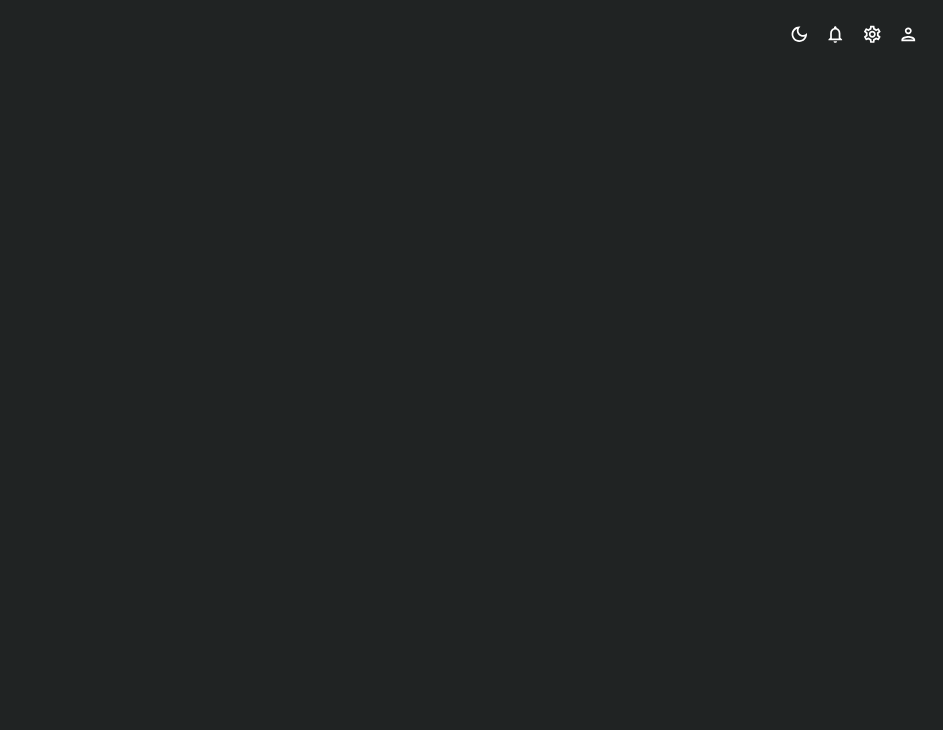
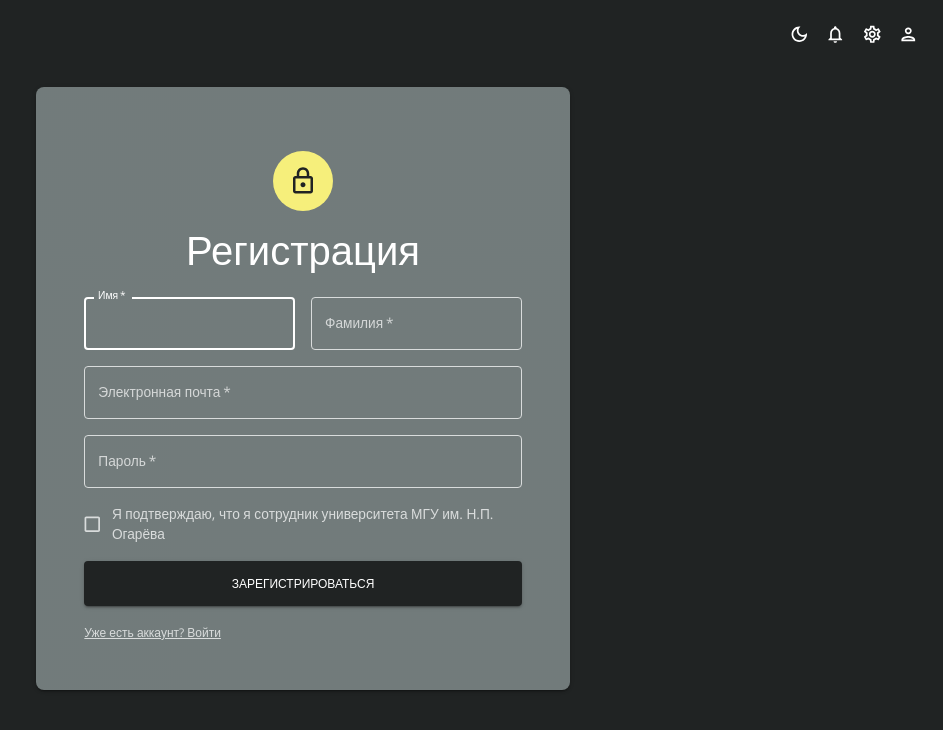
Before and after one commit to elizaveta-rybina/MRSU_DNS, a React (Create React App) app in the folder src/frontend/: page /signup in a window 1280 px wide. Before the commit this address had no page. Shown: the top 730 px of the page, without its empty margins (337-1280 px from the left). Built offline with nearby package versions, Linux system fonts and the light colour scheme.

Commit message:
add signup form and fix some bugs in signin form

```diff
--- a/src/frontend/src/components/App/SignInUp.jsx
+++ b/src/frontend/src/components/App/SignInUp.jsx
@@ -1,6 +1,7 @@
 import { Route, Routes } from "react-router-dom";
 import Topbar from "../../scenes/global/Topbar";
 import SignInSide from "../../scenes/signin";
+import SignUp from '../../scenes/signup';
 
 function SignInUp() {
   return (
@@ -9,7 +10,7 @@ function SignInUp() {
         <Topbar />
         <Routes>
           <Route path="/" element={<SignInSide />} />
-          {/* <Route path="/signup" element={<SignUp />} /> */}
+          <Route path="/signup" element={<SignUp />} />
         </Routes>
       </main>
     </div>
--- a/src/frontend/src/scenes/signin/index.jsx
+++ b/src/frontend/src/scenes/signin/index.jsx
@@ -6,12 +6,12 @@ import Button from "@mui/material/Button";
 import Checkbox from "@mui/material/Checkbox";
 import FormControlLabel from "@mui/material/FormControlLabel";
 import Grid from "@mui/material/Grid";
-import Link from "@mui/material/Link";
 import Paper from "@mui/material/Paper";
 import TextField from "@mui/material/TextField";
 import Typography from "@mui/material/Typography";
 import { styled } from "@mui/system";
 import * as React from "react";
+import { Link } from "react-router-dom";
 import { tokens } from "../../theme";
 
 const CustomTextField = styled(TextField)(({ theme, colors }) => ({
@@ -37,6 +37,9 @@ const CustomTextField = styled(TextField)(({ theme, colors }) => ({
         transition: "background-color 5000s ease-in-out 0s",
       },
     },
+  },
+  [theme.breakpoints.down("sm")]: {
+    width: "100%", // на маленьких экранах ширина 100%
   },
 }));
 
@@ -67,8 +70,10 @@ export default function SignInSide() {
       <Grid
         item
         xs={10}
-        sm={7}
-        md={4}
+        sm={8}
+        md={6}
+        lg={5}
+        xl={4}
         component={Paper}
         bgcolor={colors.primary[400]}
         elevation={2}
@@ -84,19 +89,43 @@ export default function SignInSide() {
         <Box
           sx={{
             my: 4,
-            mx: 4,
+            mx: 2,
             display: "flex",
             flexDirection: "column",
             alignItems: "center",
+            [theme.breakpoints.up("md")]: {
+              mx: 4, // Отступы для md и больше
+            },
           }}
         >
           <Avatar
-            sx={{ m: 2, bgcolor: "secondary.main", width: 60, height: 60 }}
+            sx={{
+              display: "none",
+              [theme.breakpoints.up("sm")]: {
+                display: "block",
+                m: 2,
+                bgcolor: "secondary.main",
+                width: 60,
+                height: 60,
+                display: "flex",
+                alignItems: "center",
+              },
+            }}
           >
-            <LockOutlinedIcon />
+            <LockOutlinedIcon sx={{ fontSize: 30 }} />
           </Avatar>
 
-          <Typography color={colors.primary[100]} component="h1" variant="h1">
+          <Typography
+            color={colors.primary[100]}
+            variant="h1"
+            component="h1"
+            sx={{
+              fontSize: "h2.fontSize", // Используем размер шрифта для h1 из темы по умолчанию
+              [theme.breakpoints.up("lg")]: {
+                fontSize: "h1.fontSize", // Изменяем размер шрифта для h4 на больших экранах
+              },
+            }}
+          >
             Вход
           </Typography>
           <Box
@@ -152,34 +181,46 @@ export default function SignInSide() {
             >
               Войти
             </Button>
-            <Grid container>
-              <Grid item xs>
+            <Grid container spacing={2} alignItems="center">
+              <Grid item xs={12} sm={6} sx={{ textAlign: "left" }}>
+                <Typography variant="body2" component="span">
                   <Link
-                  href="#"
-                  variant="body2"
-                  sx={{
-                    color: colors.primary[200],
-                    textDecoration: "underline",
-                    "&:hover": { color: colors.primary[100] },
-                    transition: "color 0.3s ease",
+                    to="/foggotpsw"
+                    style={{
+                      color: colors.primary[200], // Цвет текста ссылки
+                      textDecoration: "underline", // Подчеркивание при наведении
+                      transition: "color 0.3s ease", // Плавное изменение цвета
                     }}
+                    className="custom-link"
                   >
                     Забыли пароль?
                   </Link>
+                </Typography>
               </Grid>
-              <Grid item>
+              <Grid
+                item
+                xs={12}
+                sm={6}
+                sx={{
+                  textAlign: "left",
+                  [theme.breakpoints.up("sm")]: {
+                    textAlign: "right",
+                  },
+                }}
+              >
+                <Typography variant="body2" component="span">
                   <Link
-                  href="#"
-                  variant="body2"
-                  sx={{
-                    color: colors.primary[200],
-                    textDecoration: "underline",
-                    "&:hover": { color: colors.primary[100] },
-                    transition: "color 0.3s ease",
+                    to="/signup"
+                    style={{
+                      color: colors.primary[200], // Цвет текста ссылки
+                      textDecoration: "underline", // Подчеркивание при наведении
+                      transition: "color 0.3s ease", // Плавное изменение цвета
                     }}
+                    className="custom-link"
                   >
                     {"Нет аккаунта? Зарегистрируйтесь!"}
                   </Link>
+                </Typography>
               </Grid>
             </Grid>
           </Box>
--- a/src/frontend/src/scenes/signup/index.jsx
+++ b/src/frontend/src/scenes/signup/index.jsx
@@ -0,0 +1,235 @@
+import LockOutlinedIcon from "@mui/icons-material/LockOutlined";
+import { useTheme } from "@mui/material";
+import Avatar from "@mui/material/Avatar";
+import Box from "@mui/material/Box";
+import Button from "@mui/material/Button";
+import Checkbox from "@mui/material/Checkbox";
+import FormControlLabel from "@mui/material/FormControlLabel";
+import Grid from "@mui/material/Grid";
+import Paper from "@mui/material/Paper";
+import TextField from "@mui/material/TextField";
+import Typography from "@mui/material/Typography";
+import { styled } from "@mui/system";
+import * as React from "react";
+import { Link } from "react-router-dom";
+import { tokens } from "../../theme";
+
+const CustomTextField = styled(TextField)(({ theme, colors }) => ({
+  "& label.Mui-focused": {
+    color: colors.primary[100], // цвет текста лейбла при фокусе
+  },
+  "& .MuiOutlinedInput-root": {
+    "& fieldset": {
+      borderColor: colors.primary[200],
+    },
+    "&:hover fieldset": {
+      borderColor: colors.primary[100],
+    },
+    "&.Mui-focused fieldset": {
+      borderColor: colors.primary[100],
+    },
+    "& .MuiInputBase-input": {
+      color: colors.primary[100], // Цвет текста
+      backgroundColor: "transparent", // Прозрачный фон
+      "&:-webkit-autofill": {
+        WebkitBoxShadow: "0 0 0 100px transparent inset", // Убирает цвет фона для автозаполнения
+        WebkitTextFillColor: colors.primary[100], // Цвет текста для автозаполнения
+        transition: "background-color 5000s ease-in-out 0s",
+      },
+    },
+  },
+  [theme.breakpoints.down("sm")]: {
+    width: "100%", // на маленьких экранах ширина 100%
+  },
+}));
+
+export default function SignUp() {
+  const handleSubmit = (event) => {
+    event.preventDefault();
+    const data = new FormData(event.currentTarget);
+    console.log({
+      email: data.get("email"),
+      password: data.get("password"),
+    });
+  };
+
+  const theme = useTheme();
+  const colors = tokens(theme.palette.mode);
+
+  return (
+    <Grid
+      container
+      component="main"
+      sx={{
+        height: "80vh",
+        display: "flex",
+        justifyContent: "center",
+        alignItems: "center",
+      }}
+    >
+      <Grid
+        item
+        xs={10}
+        sm={8}
+        md={6}
+        lg={5}
+        xl={4}
+        component={Paper}
+        bgcolor={colors.primary[400]}
+        elevation={2}
+        sx={{
+          borderRadius: 2,
+          display: "flex",
+          flexDirection: "column",
+          justifyContent: "center",
+          alignItems: "center",
+          padding: 2,
+        }}
+      >
+        <Box
+          sx={{
+            my: 1,
+            mx: 2,
+            display: "flex",
+            flexDirection: "column",
+            alignItems: "center",
+            [theme.breakpoints.up("md")]: {
+              mx: 4,
+              my: 4,
+            },
+          }}
+        >
+          <Avatar
+            sx={{
+              display: "none",
+              [theme.breakpoints.up("sm")]: {
+                display: "block",
+                m: 2,
+                bgcolor: "secondary.main",
+                width: 60,
+                height: 60,
+                display: "flex",
+                alignItems: "center"
+              },
+            }}
+          >
+            <LockOutlinedIcon sx={{ fontSize: 30 }}/>
+          </Avatar>
+
+          <Typography
+            color={colors.primary[100]}
+            variant="h1"
+            component="h1"
+            sx={{
+              fontSize: "h2.fontSize", // Используем размер шрифта для h1 из темы по умолчанию
+              [theme.breakpoints.up("lg")]: {
+                fontSize: "h1.fontSize", // Изменяем размер шрифта для h4 на больших экранах
+              },
+            }}
+          >
+            Регистрация
+          </Typography>
+          <Box
+            component="form"
+            noValidate
+            onSubmit={handleSubmit}
+            sx={{ mt: 3 }}
+          >
+            <Grid container spacing={2}>
+              <Grid item xs={12} sm={6}>
+                <CustomTextField
+                  colors={colors}
+                  autoComplete="given-name"
+                  name="firstName"
+                  required
+                  fullWidth
+                  id="firstName"
+                  label="Имя"
+                  autoFocus
+                />
+              </Grid>
+              <Grid item xs={12} sm={6}>
+                <CustomTextField
+                  colors={colors}
+                  required
+                  fullWidth
+                  id="lastName"
+                  label="Фамилия"
+                  name="lastName"
+                  autoComplete="family-name"
+                />
+              </Grid>
+              <Grid item xs={12}>
+                <CustomTextField
+                  colors={colors}
+                  required
+                  fullWidth
+                  id="email"
+                  label="Электронная почта"
+                  name="email"
+                  autoComplete="email"
+                />
+              </Grid>
+              <Grid item xs={12}>
+                <CustomTextField
+                  colors={colors}
+                  required
+                  fullWidth
+                  name="password"
+                  label="Пароль"
+                  type="password"
+                  id="password"
+                  autoComplete="new-password"
+                />
+              </Grid>
+              <Grid item xs={12}>
+                <FormControlLabel
+                  control={
+                    <Checkbox
+                      value="allowExtraEmails"
+                      sx={{
+                        color: colors.primary[200],
+                        "&.Mui-checked": { color: colors.primary[100] },
+                      }}
+                    />
+                  }
+                  label="Я подтверждаю, что я сотрудник университета МГУ им. Н.П. Огарёва"
+                  sx={{
+                    color: colors.primary[200],
+                    "&:hover": { color: colors.primary[100] },
+                    transition: "color 0.3s ease",
+                  }}
+                />
+              </Grid>
+            </Grid>
+            <Button
+              type="submit"
+              fullWidth
+              variant="contained"
+              sx={{ mt: 2, mb: 2, p: 1.5 }}
+            >
+              Зарегистрироваться
+            </Button>
+            <Grid container>
+              <Grid item xs>
+                <Typography variant="body2" component="span">
+                  <Link
+                    to="/"
+                    style={{
+                      color: colors.primary[200], // Цвет текста ссылки
+                      textDecoration: "underline", // Подчеркивание при наведении
+                      transition: "color 0.3s ease", // Плавное изменение цвета
+                    }}
+                    className="custom-link"
+                  >
+                    {"Уже есть аккаунт? Войти"}
+                  </Link>
+                </Typography>
+              </Grid>
+            </Grid>
+          </Box>
+        </Box>
+      </Grid>
+    </Grid>
+  );
+}
```
Lines whose indentation alone changed are shown as unchanged.
